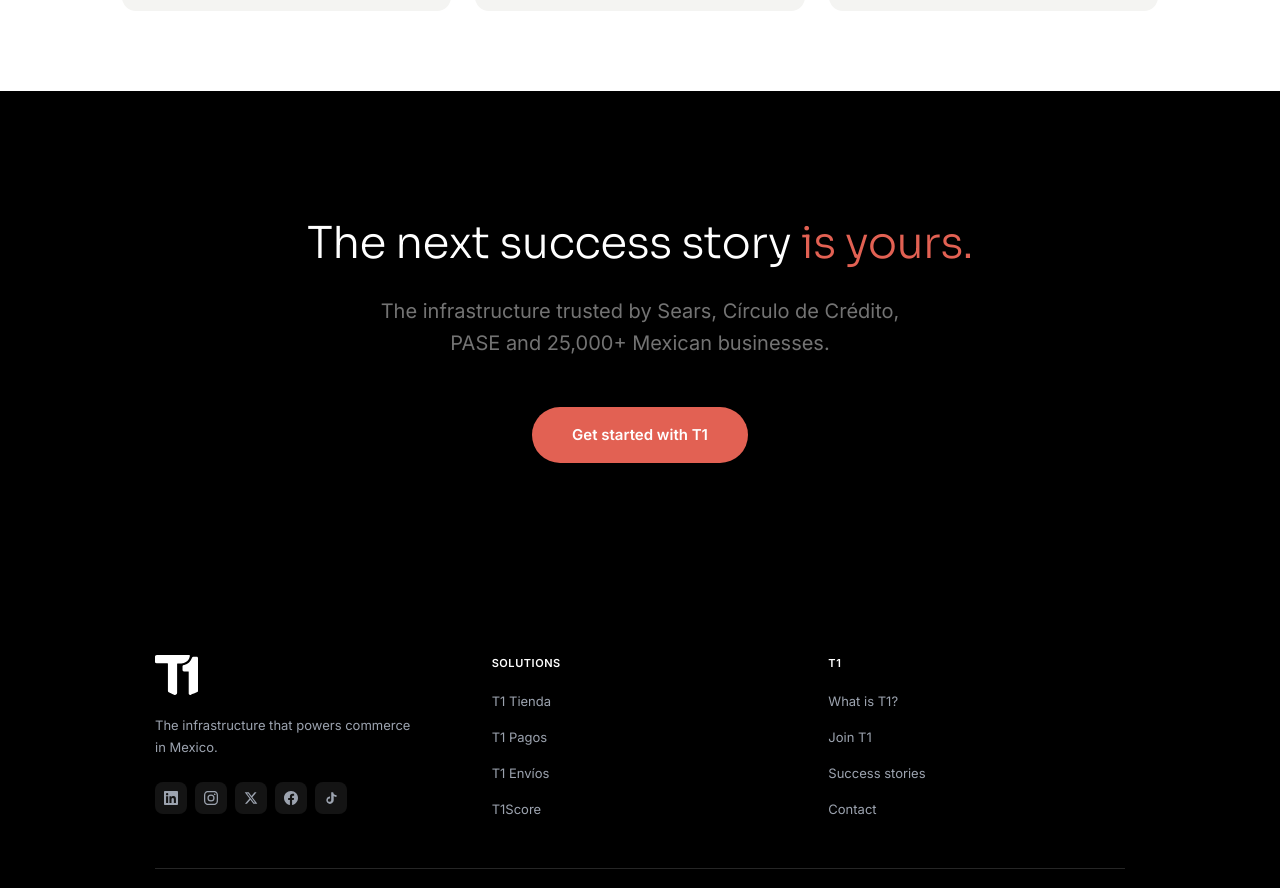
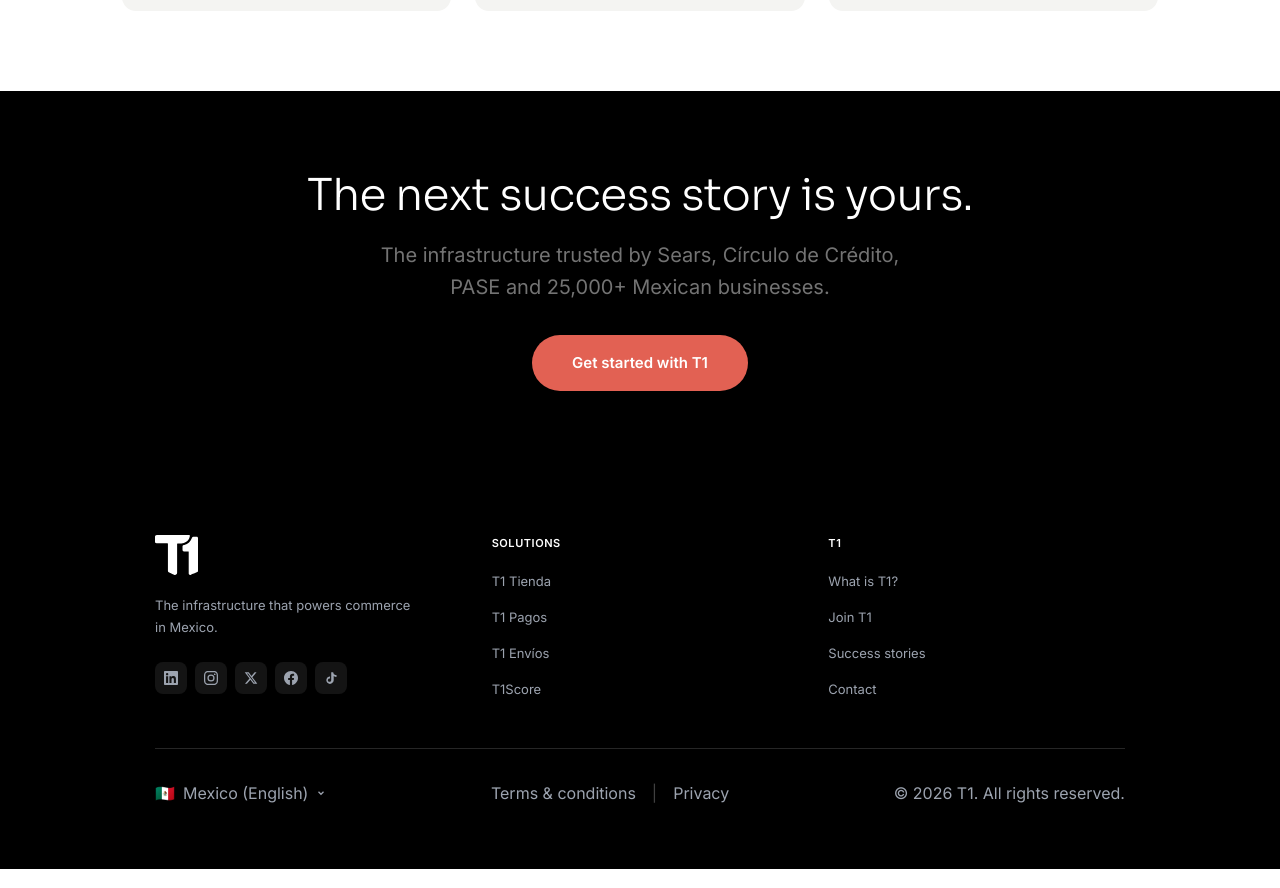
Before and after one commit to hasselsanchez/casos-de-exito, a Next.js app: page /en in a window 1280 px wide. Shown: the part 4249-5137 px from the top of the page. Built offline with nearby package versions, Linux system fonts and the light colour scheme.

Commit message:
CTA changes

```diff
--- a/src/components/hub/CTAFinal.tsx
+++ b/src/components/hub/CTAFinal.tsx
@@ -9,23 +9,22 @@
 
   return (
     <section className="bg-black">
-      <div className="mx-auto max-w-[720px] px-6 py-24 text-center tablet:py-32">
+      <div className="mx-auto max-w-[920px] px-6 py-16 text-center tablet:py-20">
         <h2
           data-animate
-          className="font-sora text-[32px] font-light leading-[1.1] tracking-[-0.015em] text-white tablet:text-[44px]"
+          className="font-sora text-[32px] font-light leading-[1.1] tracking-[-0.015em] text-white tablet:whitespace-nowrap tablet:text-[44px]"
         >
-          {t("title")}{" "}
-          <span className="text-[#E26153]">{t("titleAccent")}</span>
+          {t("title")} {t("titleAccent")}
         </h2>
 
         <p
           data-animate
-          className="mx-auto mt-7 max-w-[560px] font-inter text-[17px] leading-[1.6] text-gray-500 tablet:text-[20px]"
+          className="mx-auto mt-5 max-w-[560px] font-inter text-[17px] leading-[1.6] text-gray-500 tablet:text-[20px]"
         >
           {t("subtitle")}
         </p>
 
-        <div data-animate className="mt-12">
+        <div data-animate className="mt-8">
           <Link
             href={T1_HOME_URL}
             className="inline-flex h-[56px] items-center rounded-full bg-[#E26153] px-10 font-inter text-[15px] font-semibold text-white transition-colors duration-300 hover:bg-[#DB3B2B]"
```
